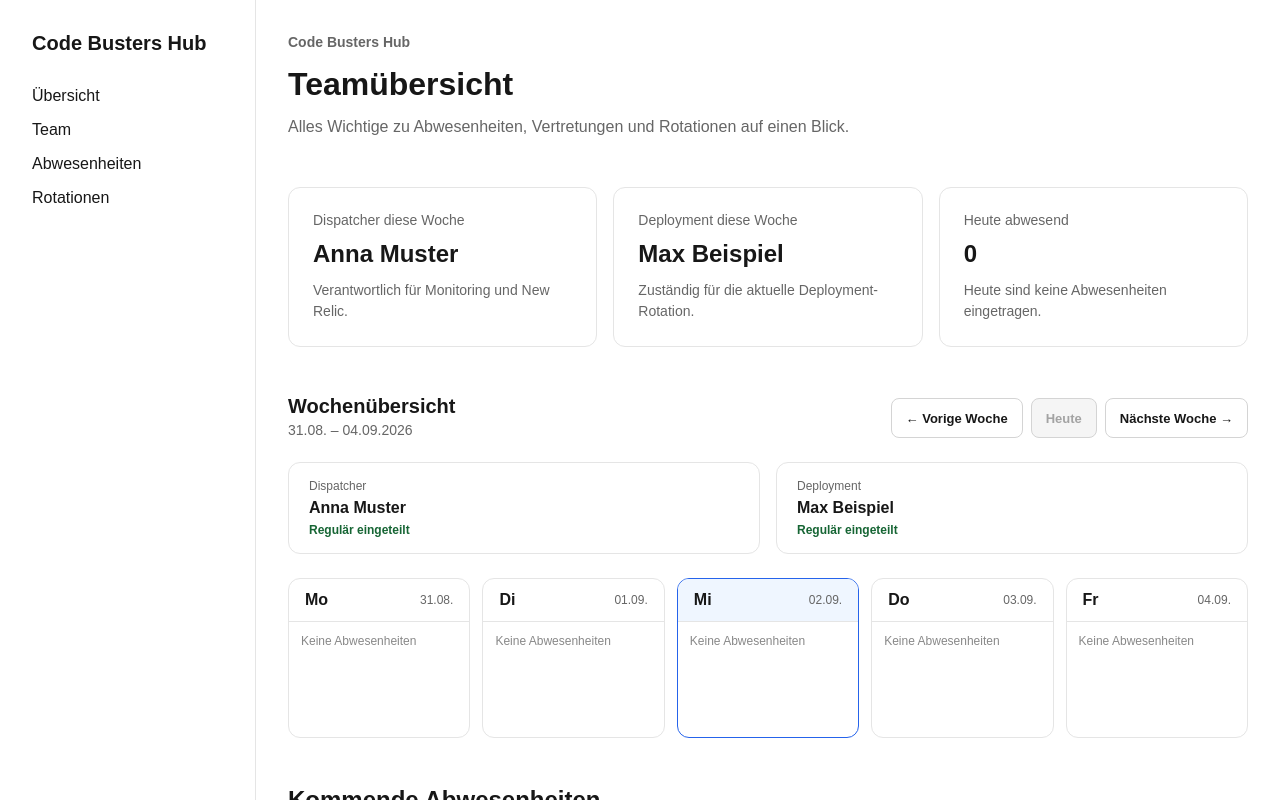
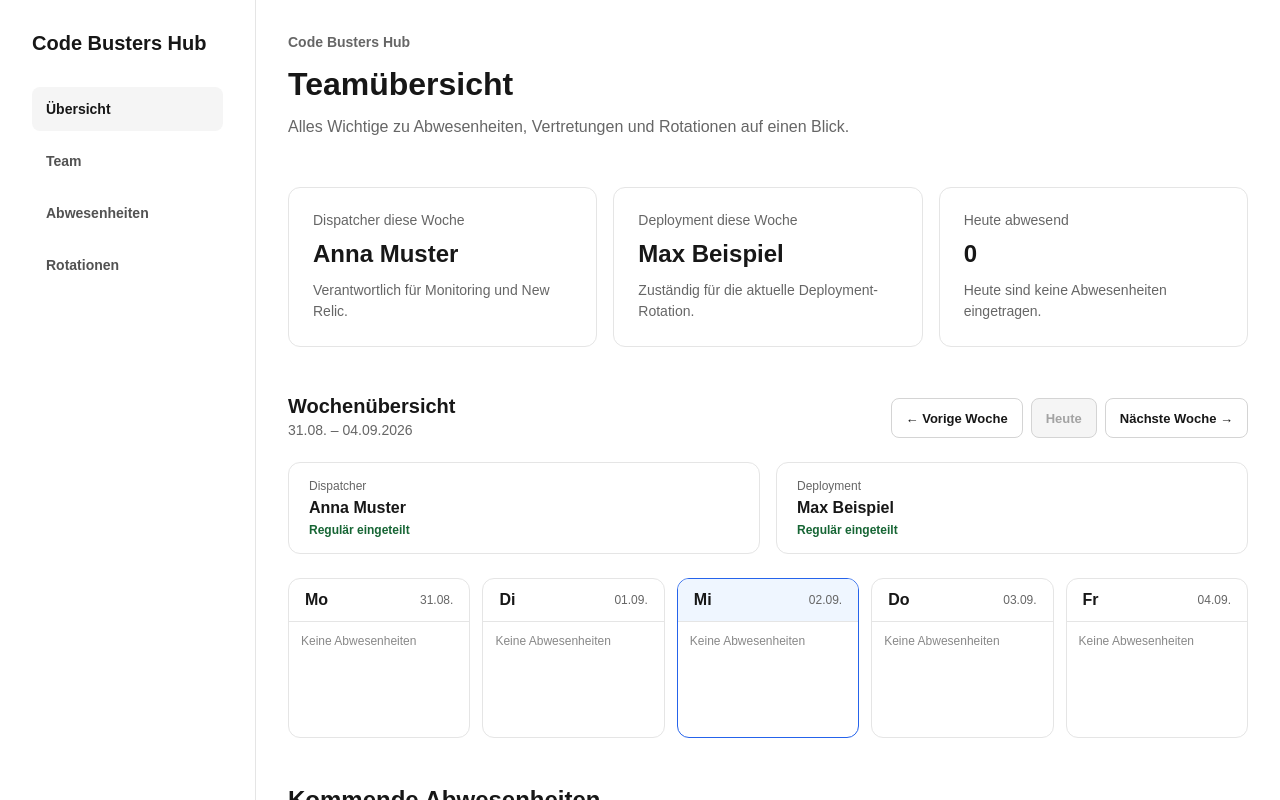
Before and after one commit to ZeShohei/code-busters-hub, a Next.js app: page / in a window 1280 px wide. Shown: the top 800 px of the page. Built offline with nearby package versions, Linux system fonts and the light colour scheme.

Commit message:
feat: aktive Seite in Hauptnavigation hervorheben

```diff
--- a/src/components/AppShell/AppShell.module.css
+++ b/src/components/AppShell/AppShell.module.css
@@ -1,27 +1,26 @@
 .appShell {
     min-height: 100vh;
+
     display: grid;
     grid-template-columns: 16rem 1fr;
 }
 
 .sidebar {
     padding: 2rem;
+
     border-right: 1px solid #e5e5e5;
 }
 
 .logo {
     margin-bottom: 2rem;
+
     font-size: 1.25rem;
     font-weight: 700;
 }
 
-.navigation {
-    display: flex;
-    flex-direction: column;
-    gap: 1rem;
-}
+.content {
+    min-width: 0;
 
-.content {
     padding: 2rem;
 }
 
@@ -34,9 +33,4 @@
         border-right: 0;
         border-bottom: 1px solid #e5e5e5;
     }
-
-    .navigation {
-        flex-direction: row;
-        flex-wrap: wrap;
-    }
 }
--- a/src/components/AppShell/AppShell.tsx
+++ b/src/components/AppShell/AppShell.tsx
@@ -1,5 +1,6 @@
-import Link from "next/link";
 import type { ReactNode } from "react";
+
+import { Navigation } from "@/components/Navigation/Navigation";
 
 import styles from "./AppShell.module.css";
 
@@ -13,15 +14,7 @@ export const AppShell = ({ children }: AppShellProps) => {
       <aside className={styles.sidebar}>
         <div className={styles.logo}>Code Busters Hub</div>
 
-        <nav className={styles.navigation} aria-label="Hauptnavigation">
-          <Link href="/">Übersicht</Link>
-
-          <Link href="/team">Team</Link>
-
-          <Link href="/absences">Abwesenheiten</Link>
-
-          <Link href="/rotations">Rotationen</Link>
-        </nav>
+        <Navigation />
       </aside>
 
       <main className={styles.content}>{children}</main>
--- /dev/null
+++ b/src/components/Navigation/Navigation.module.css
@@ -0,0 +1,53 @@
+.navigation {
+    display: flex;
+    flex-direction: column;
+    gap: 0.5rem;
+}
+
+.link {
+    display: flex;
+    align-items: center;
+
+    min-height: 2.75rem;
+
+    padding: 0.625rem 0.875rem;
+
+    border-radius: 0.5rem;
+
+    color: #525252;
+
+    font-size: 0.875rem;
+    font-weight: 600;
+
+    text-decoration: none;
+
+    transition:
+            color 0.2s ease,
+            background 0.2s ease;
+}
+
+.link:hover {
+    color: #171717;
+    background: #f5f5f5;
+}
+
+.link:focus-visible {
+    outline: 0.125rem solid #2563eb;
+    outline-offset: 0.125rem;
+}
+
+.activeLink {
+    color: #171717;
+    background: #f5f5f5;
+}
+
+@media (max-width: 48rem) {
+    .navigation {
+        flex-direction: row;
+        flex-wrap: wrap;
+    }
+
+    .link {
+        min-height: 2.5rem;
+    }
+}
--- /dev/null
+++ b/src/components/Navigation/Navigation.tsx
@@ -0,0 +1,58 @@
+"use client";
+
+import Link from "next/link";
+import { usePathname } from "next/navigation";
+
+import styles from "./Navigation.module.css";
+
+const navigationItems = [
+  {
+    href: "/",
+    label: "Übersicht",
+  },
+  {
+    href: "/team",
+    label: "Team",
+  },
+  {
+    href: "/absences",
+    label: "Abwesenheiten",
+  },
+  {
+    href: "/rotations",
+    label: "Rotationen",
+  },
+];
+
+const isNavigationItemActive = (pathname: string, href: string) => {
+  if (href === "/") {
+    return pathname === "/";
+  }
+
+  return pathname === href || pathname.startsWith(`${href}/`);
+};
+
+export const Navigation = () => {
+  const pathname = usePathname();
+
+  return (
+    <nav className={styles.navigation} aria-label="Hauptnavigation">
+      {navigationItems.map((item) => {
+        const isActive = isNavigationItemActive(pathname, item.href);
+
+        return (
+          <Link
+            key={item.href}
+            href={item.href}
+            className={`${styles.link} ${isActive ? styles.activeLink : ""}`}
+            aria-current={isActive ? "page" : undefined}
+          >
+            {item.label}
+          </Link>
+        );
+      })}
+    </nav>
+  );
+};
+
+Navigation.displayName = "Navigation";
```
